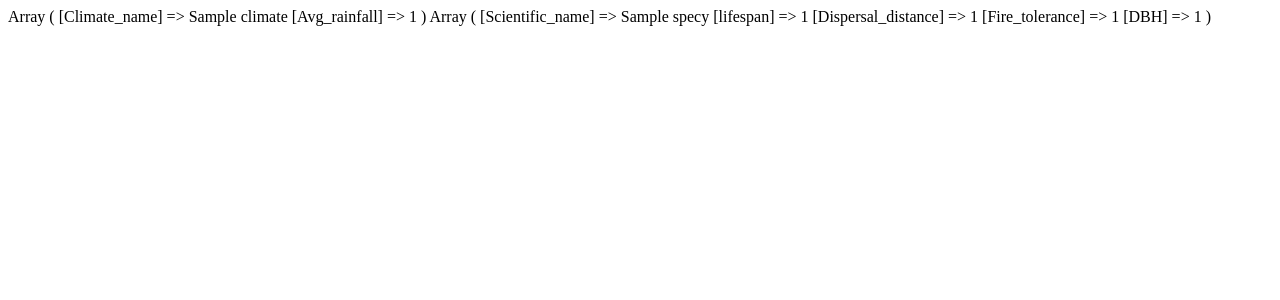
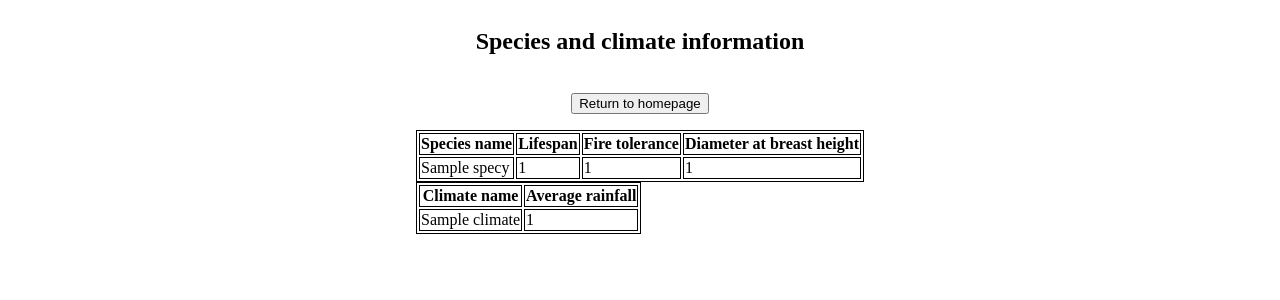
Before and after one commit to maxbalk/dbproject, a PHP site: page /?route=climates in a window 1280 px wide. Shown: the top 300 px of the page. Run offline with PHP 8.4, Linux system fonts and the light colour scheme; tables that the repository leaves empty hold one stand-in row (values such as "Sample post").

Commit message:
climate and species information page

```diff
--- a/www/controllers/ClimateController.php
+++ b/www/controllers/ClimateController.php
@@ -6,13 +6,7 @@ class ClimateController extends Controller{
         $climate = new Climate($adapter);
         $specadapter = new SpeciesAdapter();
         $species = new Species($specadapter);
-        $climate->getClimates();
-        $species->getSpecies();
-        //$this->view->getContent();
-    }
-
-    public function displaySpecies(){
-        $this->view->getContent();
+        $this->view->displayClimates($climate->getClimates(), $species->getSpecies());
     }
 
     public function seedSpecies(){
--- a/www/models/Climate.php
+++ b/www/models/Climate.php
@@ -20,9 +20,7 @@ class ClimateAdapter extends Adapter{
         while($results = $stmt->fetch(PDO::FETCH_ASSOC)){
             array_push($climates, $results);
         }
-        foreach($climates as $climate){
-            print_r($climate);
-        }
+        return $climates;
     }
 
 }
@@ -40,13 +38,7 @@ class Climate {
     }
 
     public function getClimates(){
-        $this->adapter->QgetClimate();
-        /*
-        $climates = $this->adapter->QgetClimates();
-        foreach($climates as $climate){
-
-        }
-        */
+        return $this->adapter->QgetClimate();
     }
 }
 
--- a/www/models/Species.php
+++ b/www/models/Species.php
@@ -14,15 +14,16 @@ class SpeciesAdapter extends Adapter{
     }
 
     public function  QgetSpecies(){
-        $stmt = $this->conn->prepare("select * from Tree_species");
+        $stmt = $this->conn->prepare(
+            "SELECT Scientific_name, Lifespan, Fire_tolerance, DBH
+             FROM Tree_species"
+        );
         $stmt->execute();
         $species = array();
         while($results = $stmt->fetch(PDO::FETCH_ASSOC)){
             array_push($species, $results);
         }
-        foreach($species as $tree){
-            print_r($tree);
-        }
+        return $species;
     }
 }
 
@@ -39,7 +40,7 @@ class Species {
     }
 
     public function getSpecies(){
-        $this->adapter->QgetSpecies();
+        return $this->adapter->QgetSpecies();
     }
 
 }
--- a/www/views/climatepage.php
+++ b/www/views/climatepage.php
@@ -1,8 +1,41 @@
 <?php
 class ClimatePage extends View{
 
-    public function displayClimates(){
-
+    public function displayClimates($climates, $trees){
+        ?>
+        <form action="/"method="post">
+            <button type="submit">Return to homepage</button>
+        </form>
+        <table>
+            <tr>
+                <th scope="col">Species name</th>
+                <th scope="col">Lifespan</th>
+                <th scope="col">Fire tolerance</th>
+                <th scope="col">Diameter at breast height</th>
+            </tr>
+            <?php foreach($trees as $tree){
+                ?><tr>
+                    <td><?= $tree['Scientific_name']?></td>
+                    <td><?= $tree['Lifespan']?></td>
+                    <td><?= $tree['Fire_tolerance']?></td>
+                    <td><?= $tree['DBH']?></td>
+                </tr><?php
+            } ?>
+        <table>
+            <tr>
+                <th scope="col">Climate name</th>
+                <th scope="col">Average rainfall</th>
+            </tr>
+            <?php foreach($climates as $climate){
+                ?><tr>
+                    <td><?= $climate['Climate_name']?></td>
+                    <td><?= $climate['Avg_rainfall']?></td>
+                </tr><?php
+            } ?>
+        </table>
+        <?php
+        $this->pagetitle = "Species and climate information";
+        $this->getContent();
     }
 
 }
```
